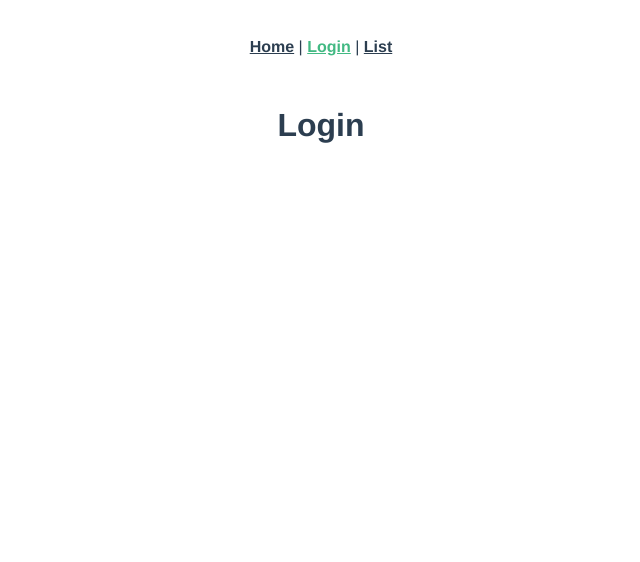
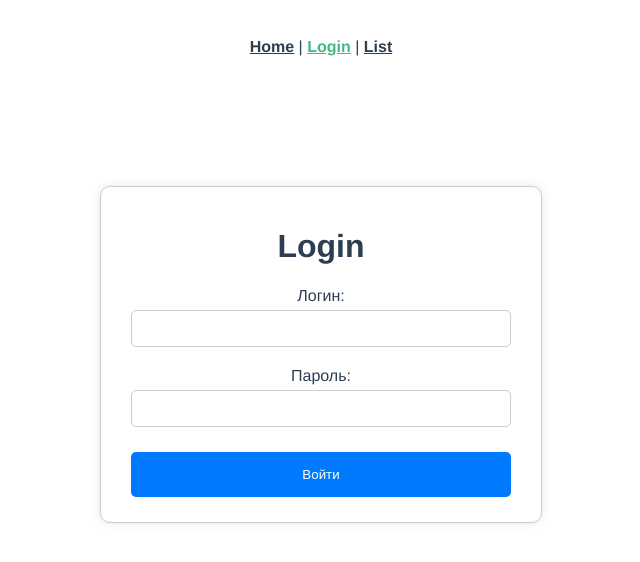
Before and after one commit to reznikovkg/python-picture-web, a Vue app in the folder frontend/: page /login in a window 1280 px wide. Shown: the top 562 px of the page, without its empty margins (319-959 px from the left). Built offline with nearby package versions, Linux system fonts and the light colour scheme.

Commit message:
Add login

```diff
--- a/frontend/package.json
+++ b/frontend/package.json
@@ -8,6 +8,7 @@
     "lint": "vue-cli-service lint"
   },
   "dependencies": {
+    "axios": "^1.7.7",
     "core-js": "^3.8.3",
     "vue": "^2.6.14",
     "vue-router": "^3.5.1"
--- /dev/null
+++ b/frontend/src/axios.js
@@ -0,0 +1,18 @@
+import axios from 'axios';
+import {AUTH_TOKEN} from "@/views/LoginView.vue";
+
+const axiosInstance = axios.create({
+    baseURL: process.env.BASE_URL,
+});
+
+axiosInstance.interceptors.request.use(config => {
+    const token = localStorage.getItem(AUTH_TOKEN);
+    if (token) {
+        config.headers['Authorization'] = token;
+    }
+    return config;
+}, error => {
+    return Promise.reject(error);
+});
+
+export default axiosInstance;
--- a/frontend/src/router/index.js
+++ b/frontend/src/router/index.js
@@ -3,6 +3,7 @@ import VueRouter from 'vue-router'
 import HomeView from '../views/HomeView.vue'
 import ListView from "@/views/ListView.vue";
 import LoginView from "@/views/LoginView.vue";
+import {AUTH_TOKEN} from "@/views/LoginView.vue";
 
 Vue.use(VueRouter)
 
@@ -16,17 +17,19 @@ const routes = [
     {
         path: '/',
         name: ROUTES.HOME,
-    component: HomeView
+        component: HomeView,
+        meta: {requiresAuth: true},
     },
     {
         path: '/login',
         name: ROUTES.LOGIN,
-    component: LoginView
+        component: LoginView,
     },
     {
         path: '/list',
         name: ROUTES.LIST,
-    component: ListView
+        component: ListView,
+        meta: {requiresAuth: true},
     }
 ]
 
@@ -36,4 +39,13 @@ const router = new VueRouter({
     routes
 })
 
+router.beforeEach((to, from, next) => {
+    const token = localStorage.getItem(AUTH_TOKEN);
+    if (to.matched.some(record => record.meta.requiresAuth) && !token) {
+        next({name: ROUTES.LOGIN});
+    } else {
+        next();
+    }
+});
+
 export default router
--- a/frontend/src/views/LoginView.vue
+++ b/frontend/src/views/LoginView.vue
@@ -1,5 +1,93 @@
 <template>
   <div class="login">
     <h1>Login</h1>
+    <form @submit.prevent="loginUser">
+      <div class="login__form-group">
+        <label for="username">Логин:</label>
+        <input type="text" v-model="username" class="login__input" required />
+      </div>
+      <div class="login__form-group">
+        <label for="password">Пароль:</label>
+        <input type="password" v-model="password" class="login__input" required />
+      </div>
+      <button type="submit" class="login__button login__button--large">Войти</button>
+      <p v-if="error">{{ error }}</p>
+    </form>
   </div>
 </template>
+
+<script>
+import axiosInstance from "@/axios";
+import { ROUTES } from "@/router";
+
+export const AUTH_TOKEN = 'authToken';
+
+export default {
+  data() {
+    return {
+      username: '',
+      password: '',
+      error: null,
+    };
+  },
+  methods: {
+    async loginUser() {
+      try {
+        const response = await axiosInstance.post(this.username + '/' + this.password);
+        const token = response.data.token;
+        localStorage.setItem(AUTH_TOKEN, token);
+        await this.$router.push({ name: ROUTES.HOME });
+      } catch (error) {
+        this.error = 'Login error';
+      }
+    },
+  },
+};
+</script>
+
+<style lang="less" scoped>
+.login {
+  max-width: 400px;
+  margin: 100px auto;
+  padding: 20px;
+  border: 1px solid #ccc;
+  border-radius: 10px;
+  box-shadow: 0 0 10px rgba(0, 0, 0, 0.1);
+
+  &__form-group {
+    margin-bottom: 15px;
+  }
+
+  &__input, &__button {
+    width: calc(100% - 20px);
+    padding: 10px;
+    margin: 5px 10px;
+    border-radius: 5px;
+    box-sizing: border-box;
+  }
+
+  &__input {
+    border: 1px solid #ccc;
+  }
+
+  &__button {
+    background-color: #007bff;
+    color: white;
+    border: none;
+    cursor: pointer;
+
+    &:hover {
+      background-color: #0056b3;
+    }
+
+    &--large {
+      padding: 15px;
+    }
+
+    &--disabled {
+      background-color: #ddd;
+      cursor: not-allowed;
+    }
+  }
+}
+</style>
```
Also changed, not shown: 1 other file (tests, documents, lock files or other folders). Lines whose indentation alone changed are shown as unchanged.
